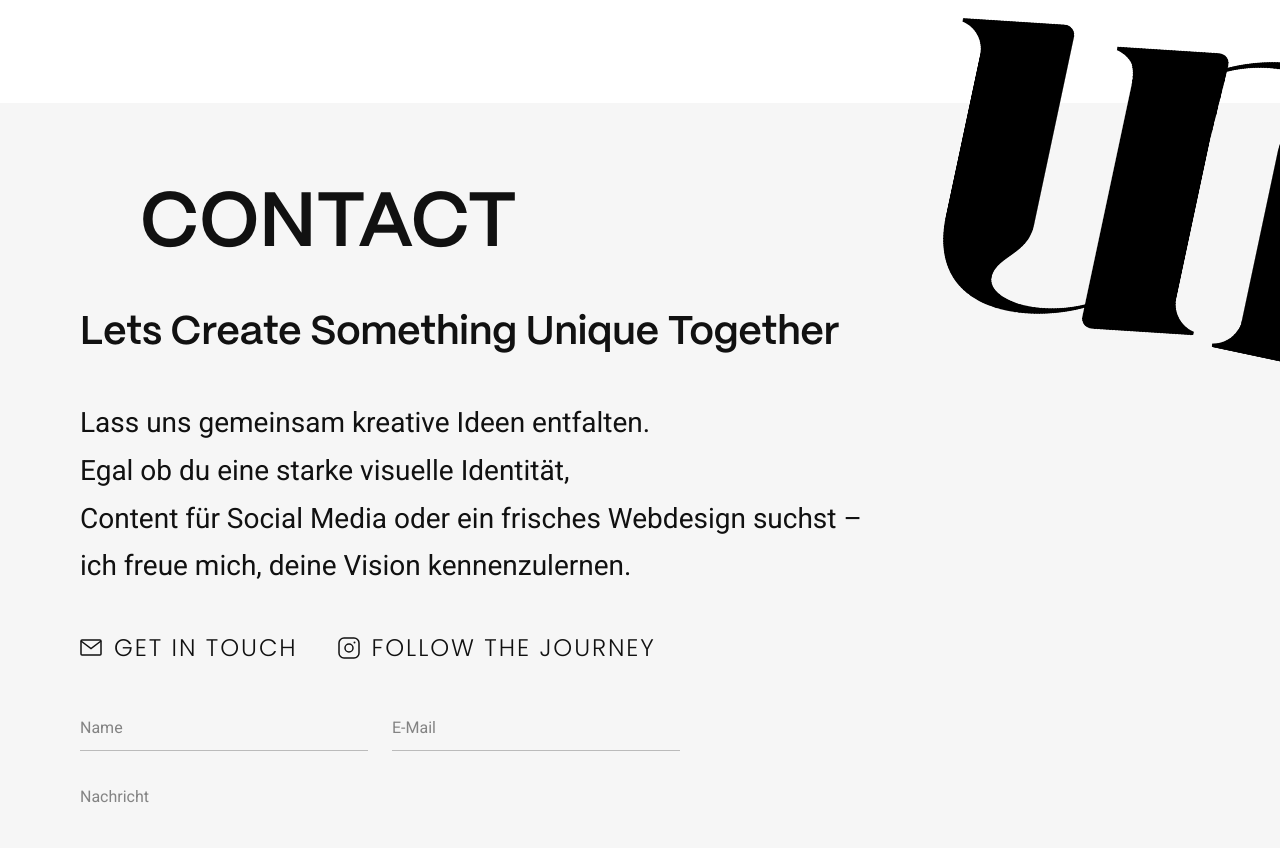
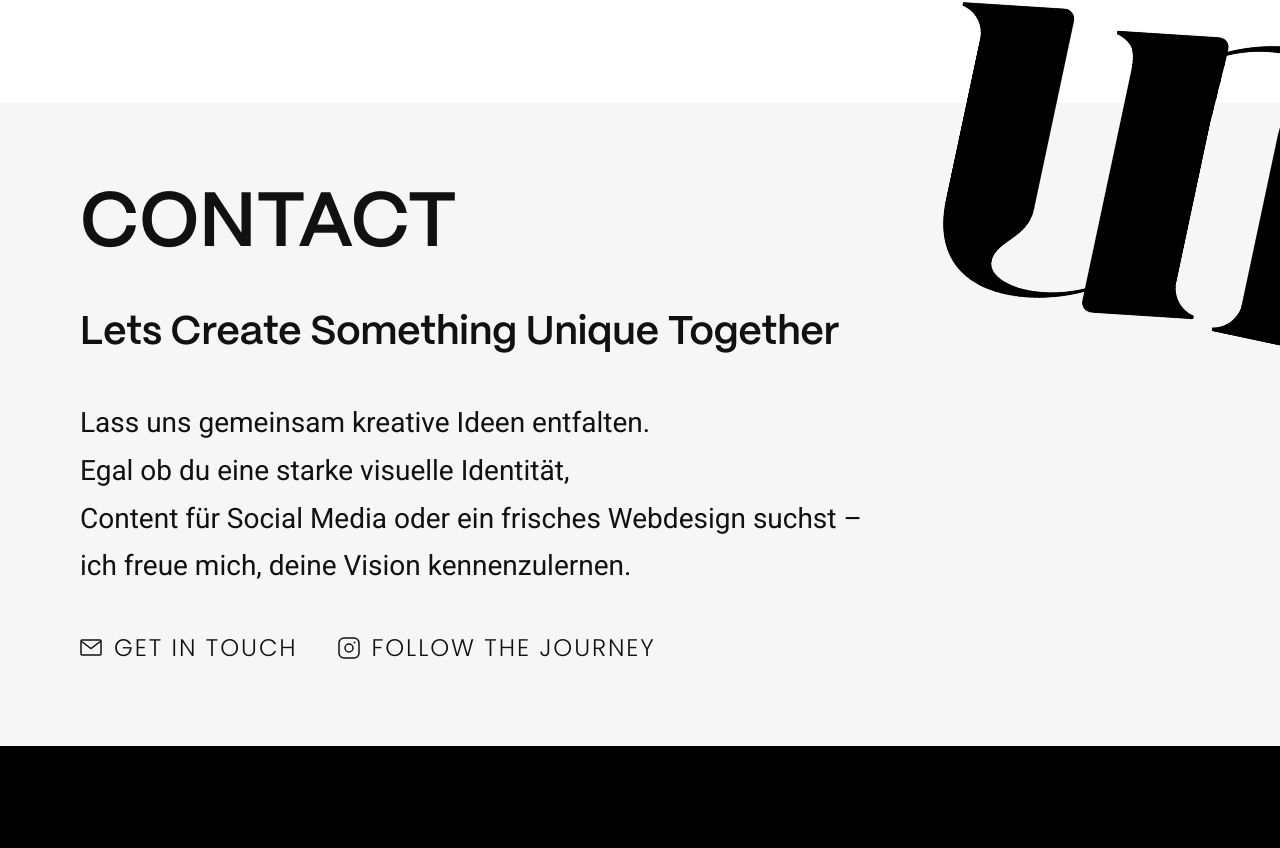
Before and after one commit to lukadigantix/guliana-portfolio, a Next.js app: page /projects in a window 1280 px wide. Shown: the part 6252-7100 px from the top of the page. Built offline with nearby package versions, Linux system fonts and the light colour scheme.

Commit message:
Fix form

```diff
--- a/app/components/Contact.tsx
+++ b/app/components/Contact.tsx
@@ -1,5 +1,4 @@
 import SectionHeading from './SectionHeading'
-import ContactForm from './ContactForm'
 
 export default function Contact() {
   return (
@@ -81,8 +80,6 @@ export default function Contact() {
             FOLLOW THE JOURNEY
           </a>
         </div>
-
-        <ContactForm />
       </div>
     </div>
   )
--- a/app/components/SectionHeading.tsx
+++ b/app/components/SectionHeading.tsx
@@ -13,7 +13,6 @@ export default function SectionHeading({ children, color = '#111' }: SectionHead
         lineHeight: '1.1',
         textTransform: 'uppercase',
         color,
-        paddingLeft: '60px',
       }}
     >
       {children}
--- a/app/page.tsx
+++ b/app/page.tsx
@@ -26,7 +26,7 @@ export default function Home() {
           style={{
             position: 'absolute',
             right: '-100px',
-            bottom: '38%',
+            bottom: '28%',
             width: 'clamp(300px, 35vw, 500px)',
             opacity: 1,
             transform: 'rotate(12deg)',
```
